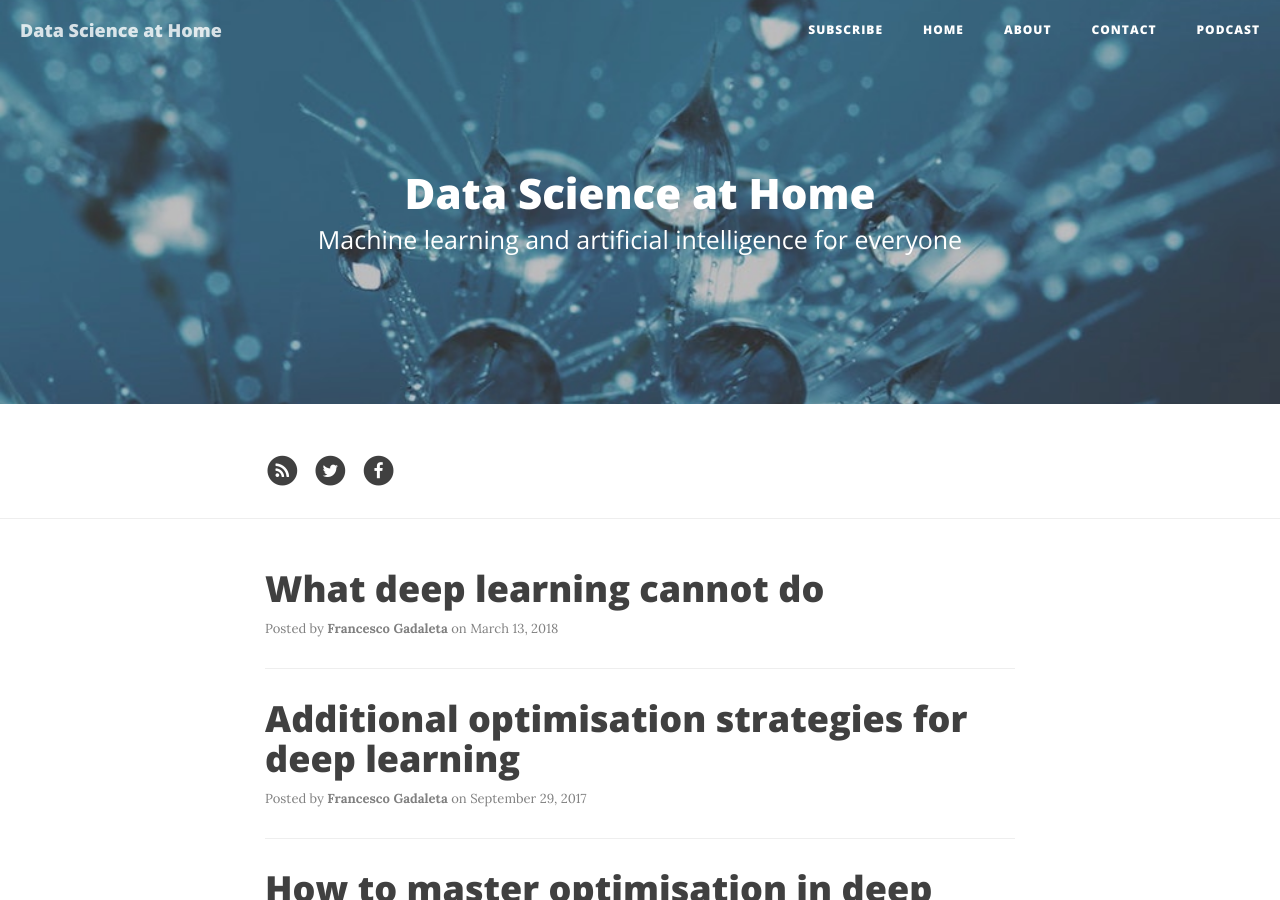
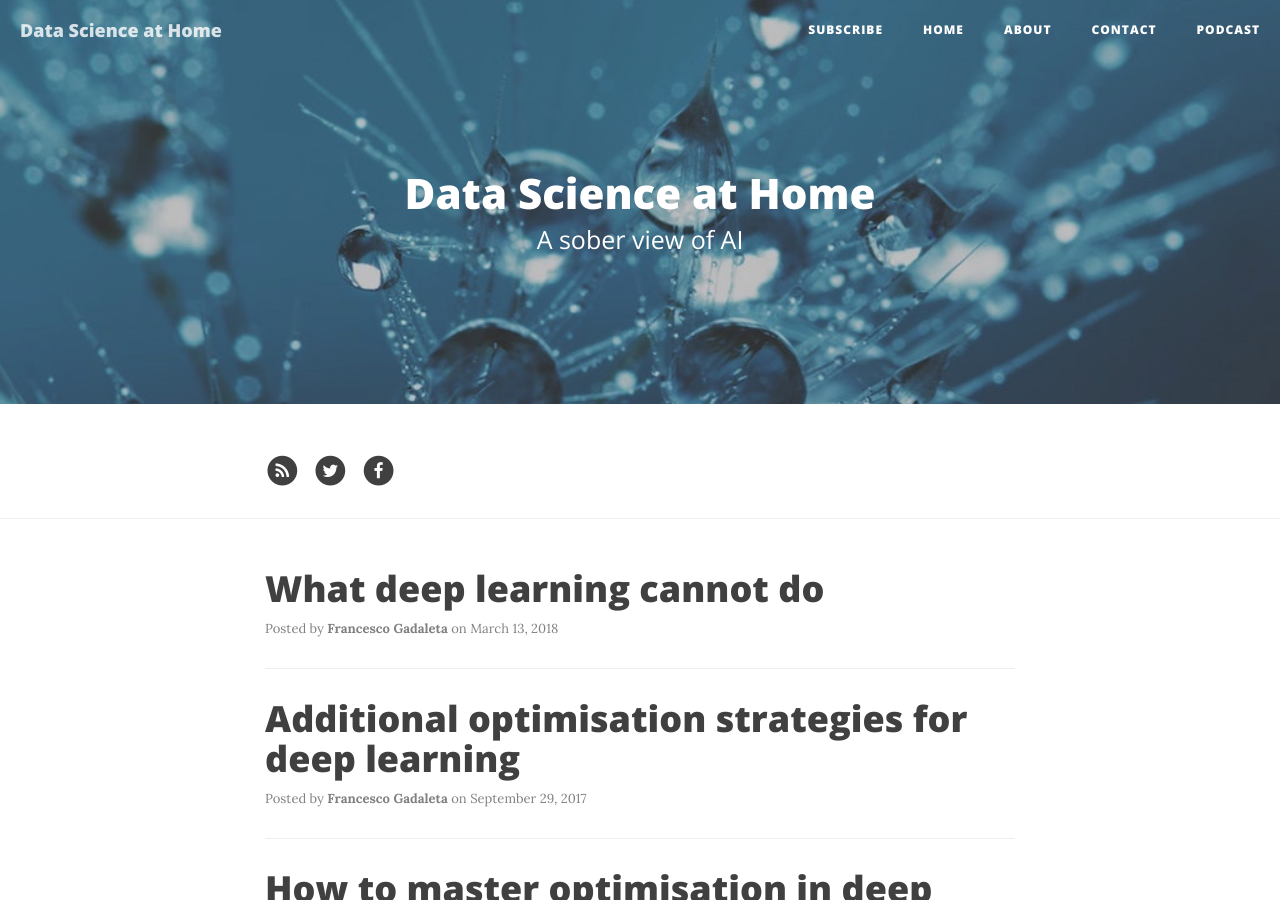
Before and after one commit to fgadaleta/datascienceathome, a Jekyll site: the page built from index.html, in a window 1280 px wide and 900 px high. Built offline with Jekyll 4.4.1, drawn with Linux system fonts in a browser that asks for light colours; nearby versions of some CDN libraries; a script that is not in the unit is left out; the list of posts is cut into pages by our own code.

Commit message:
last update

```diff
--- a/_config.yml
+++ b/_config.yml
@@ -1,35 +1,36 @@
-# Site settings
 title: Data Science at Home
 header-img: img/home-bg.jpg
 email: francesco.gadaleta@gmail.com
 copyright_name: datascienceathome.com
-description: "Machine learning and artificial intelligence for everyone"
-baseurl: ""
-subscribeurl: "http://datascienceathome.us9.list-manage1.com/subscribe?u=7df5a060600c0903bedb640c9&id=f350090860"
-podcasturl: http://podcast.datascienceathome.com
-url: http://datascienceathome.com
+description: A sober view of AI
+baseurl: ''
+subscribeurl: >-
+  http://datascienceathome.us9.list-manage1.com/subscribe?u=7df5a060600c0903bedb640c9&id=f350090860
+podcasturl: 'http://podcast.datascienceathome.com'
+url: 'http://datascienceathome.com'
 twitter_username: thisisfrag
-github_username:  worldofpiggy
-facebook_username:  datascienceathome
-email_username:  francesco.gadaleta@gmail.com
+github_username: fgadaleta
+facebook_username: datascienceathome
+email_username: francesco.gadaleta@gmail.com
 author: Francesco Gadaleta
-# Google Analytics
-# To enable google analytics, uncomment below line with a valid Google Tracking ID
 google_tracking_id: UA-37903879-3
-
 disqus: datascienceathome
-
 webserver_headers:
   - - Access-Control-Allow-Origin
-    - "*"
+    - '*'
   - - Access-Control-Allow-Methods
-    - GET, OPTIONS, HEAD
-
-# Build settings
+    - 'GET, OPTIONS, HEAD'
 markdown: kramdown
 highlighter: rouge
 permalink: pretty
 paginate: 6
-exclude: ["less","node_modules","Gruntfile.js","package.json","README.md"]
-
-plugins: [jekyll-paginate, jekyll-feed, jekyll-admin]
+exclude:
+  - less
+  - node_modules
+  - Gruntfile.js
+  - package.json
+  - README.md
+plugins:
+  - jekyll-paginate
+  - jekyll-feed
+  - jekyll-admin
--- a/about.html
+++ b/about.html
@@ -13,8 +13,8 @@
 <div class="p-note">
 
       <p>
-      I am Francesco Gadaleta, PhD. Since my childhood computers and
-      math have dominated my life. I have been involved in several projects that have shaped my career and improved my skills.
+      I am researcher Francesco Gadaleta, PhD.
+Since my childhood computers and math have dominated my life. I have been involved in several projects that have shaped my career as research scientist in different domains.
 
       As researcher in Computer Science at the University of Leuven I developed novel hypervisor-based
       approaches to computer security, some of which became core technology at VMWare.
@@ -39,7 +39,7 @@
       I have been member of the Advanced Analytics Team of Johnson &amp Johnson where I designed and implemented the most accurate predictive models for disease interception and drug recommendation.  In addition, I have adviced a number of big data technologies and strategies that turned out to be essential to the organization on a global scale.
 </p>
 
-<p>I am currently Chief Data Officer at <a href="https://www.abe.ai">Abe.ai</a>, designing AI solutions that help people managing their assets.
+<p>I am currently Chief Data Officer at <a href="https://www.abe.ai">Abe.ai</a>, designing AI solutions that help people managing their assets and founder of <a href="http://www.fitchain.io">Fitchain</a>, a decentralized machine learning factory.
 </p>
 
 <h3> Other stuff </h3>
--- a/index.html
+++ b/index.html
@@ -1,6 +1,6 @@
 ---
 layout: page
-description: "Machine learning and artificial intelligence for everyone"
+description: "A sober view of AI"
 ---
 
 {% for post in paginator.posts %}
```
